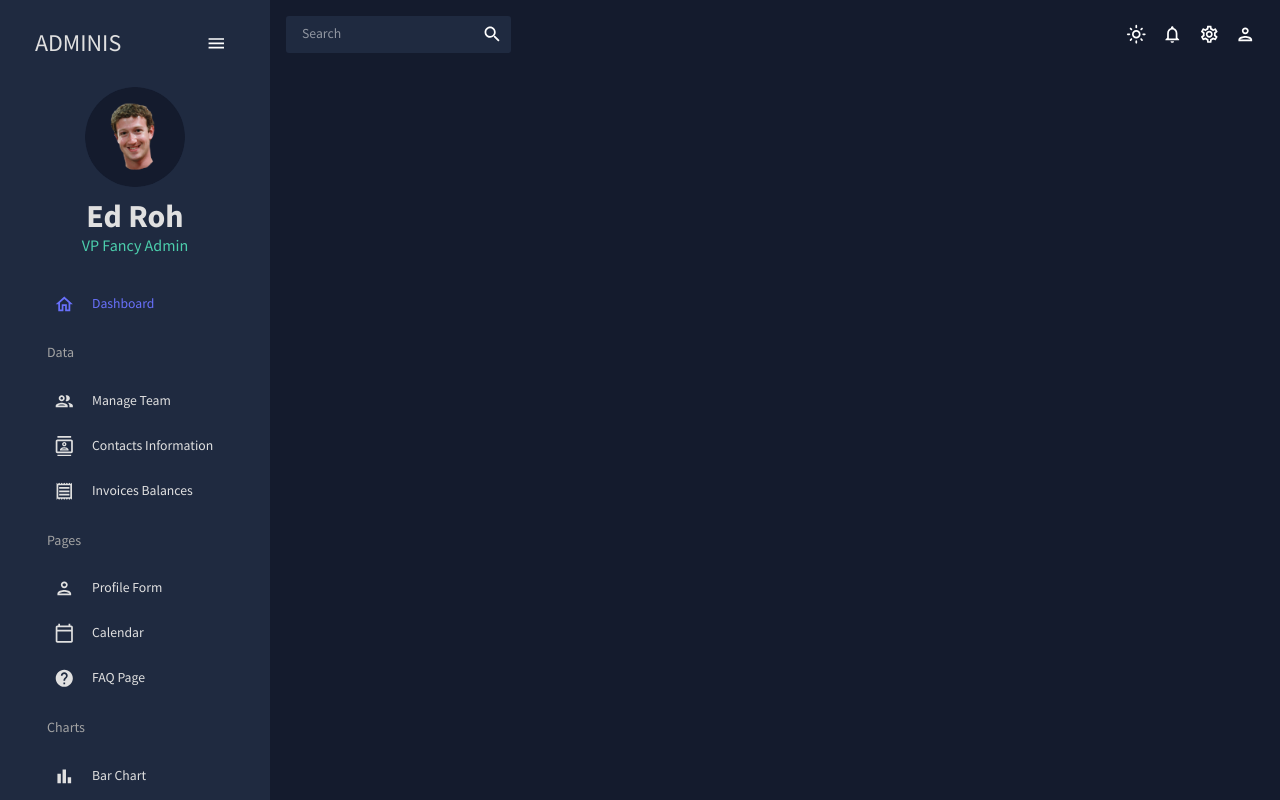
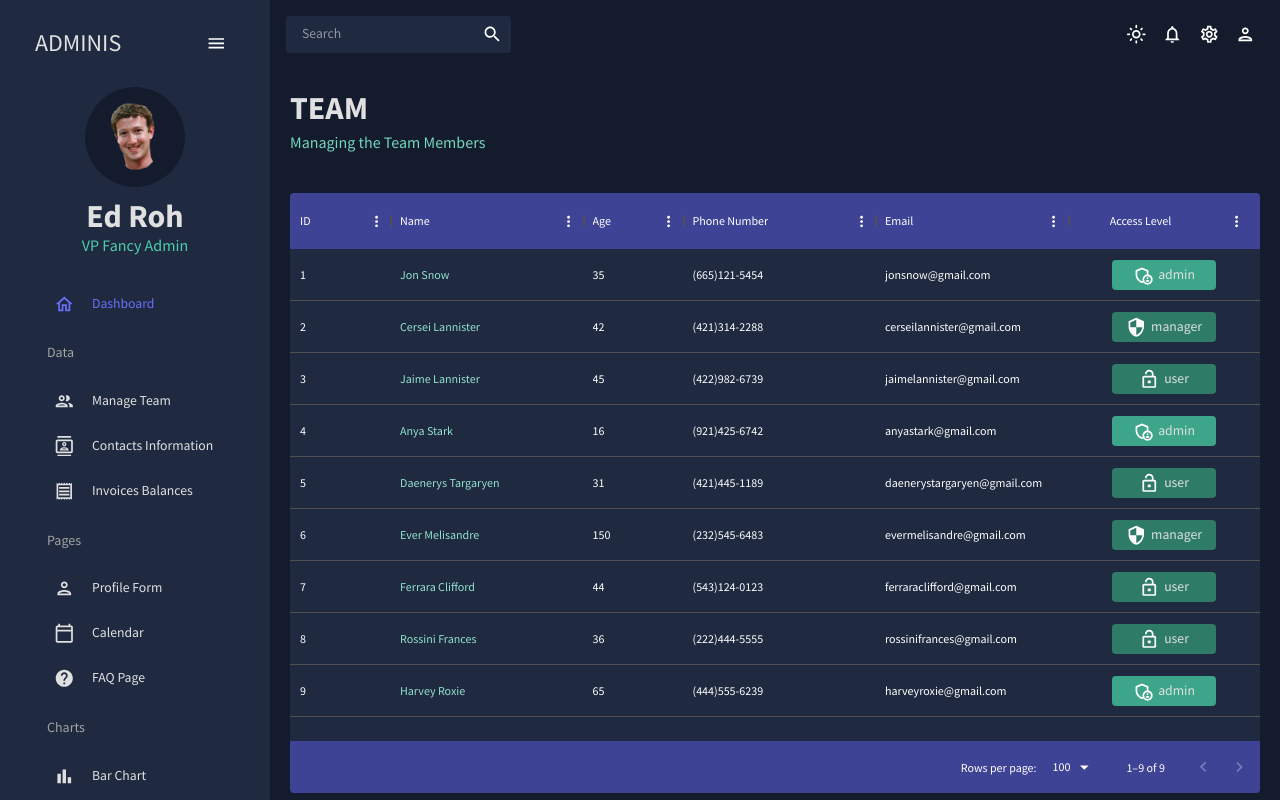
Before and after one commit to dachev1919/my-dashboard, a React (Create React App) app: page /my-dashboard/team in a window 1280 px wide. Built offline with nearby package versions, Linux system fonts and the light colour scheme.

Commit message:
added team page

```diff
--- a/src/common/data/mockData.ts
+++ b/src/common/data/mockData.ts
@@ -3,11 +3,12 @@ import {
 	IContact,
 	IGeography,
 	IInvoice,
-	// ILine,
+	ILine,
 	IPie,
 	ITeam,
 	ITransaction
 } from '../../@types/interfaces';
+import {tokens} from "../../theme";
 
 export const mockDataTeam: ITeam[] = [
 	{
@@ -439,170 +440,170 @@ export const mockPieData: IPie[] = [
 	}
 ];
 
-// export const mockLineData:ILine[] = [
-//   {
-//     id: "japan",
-//     color: tokens("dark").greenAccent[500],
-//     data: [
-//       {
-//         x: "plane",
-//         y: 101,
-//       },
-//       {
-//         x: "helicopter",
-//         y: 75,
-//       },
-//       {
-//         x: "boat",
-//         y: 36,
-//       },
-//       {
-//         x: "train",
-//         y: 216,
-//       },
-//       {
-//         x: "subway",
-//         y: 35,
-//       },
-//       {
-//         x: "bus",
-//         y: 236,
-//       },
-//       {
-//         x: "car",
-//         y: 88,
-//       },
-//       {
-//         x: "moto",
-//         y: 232,
-//       },
-//       {
-//         x: "bicycle",
-//         y: 281,
-//       },
-//       {
-//         x: "horse",
-//         y: 1,
-//       },
-//       {
-//         x: "skateboard",
-//         y: 35,
-//       },
-//       {
-//         x: "others",
-//         y: 14,
-//       },
-//     ],
-//   },
-//   {
-//     id: "france",
-//     color: tokens("dark").blueAccent[300],
-//     data: [
-//       {
-//         x: "plane",
-//         y: 212,
-//       },
-//       {
-//         x: "helicopter",
-//         y: 190,
-//       },
-//       {
-//         x: "boat",
-//         y: 270,
-//       },
-//       {
-//         x: "train",
-//         y: 9,
-//       },
-//       {
-//         x: "subway",
-//         y: 75,
-//       },
-//       {
-//         x: "bus",
-//         y: 175,
-//       },
-//       {
-//         x: "car",
-//         y: 33,
-//       },
-//       {
-//         x: "moto",
-//         y: 189,
-//       },
-//       {
-//         x: "bicycle",
-//         y: 97,
-//       },
-//       {
-//         x: "horse",
-//         y: 87,
-//       },
-//       {
-//         x: "skateboard",
-//         y: 299,
-//       },
-//       {
-//         x: "others",
-//         y: 251,
-//       },
-//     ],
-//   },
-//   {
-//     id: "us",
-//     color: tokens("dark").redAccent[200],
-//     data: [
-//       {
-//         x: "plane",
-//         y: 191,
-//       },
-//       {
-//         x: "helicopter",
-//         y: 136,
-//       },
-//       {
-//         x: "boat",
-//         y: 91,
-//       },
-//       {
-//         x: "train",
-//         y: 190,
-//       },
-//       {
-//         x: "subway",
-//         y: 211,
-//       },
-//       {
-//         x: "bus",
-//         y: 152,
-//       },
-//       {
-//         x: "car",
-//         y: 189,
-//       },
-//       {
-//         x: "moto",
-//         y: 152,
-//       },
-//       {
-//         x: "bicycle",
-//         y: 8,
-//       },
-//       {
-//         x: "horse",
-//         y: 197,
-//       },
-//       {
-//         x: "skateboard",
-//         y: 107,
-//       },
-//       {
-//         x: "others",
-//         y: 170,
-//       },
-//     ],
-//   },
-// ];
+export const mockLineData:ILine[] = [
+  {
+    id: "japan",
+    color: tokens("dark").greenAccent[500],
+    data: [
+      {
+        x: "plane",
+        y: 101,
+      },
+      {
+        x: "helicopter",
+        y: 75,
+      },
+      {
+        x: "boat",
+        y: 36,
+      },
+      {
+        x: "train",
+        y: 216,
+      },
+      {
+        x: "subway",
+        y: 35,
+      },
+      {
+        x: "bus",
+        y: 236,
+      },
+      {
+        x: "car",
+        y: 88,
+      },
+      {
+        x: "moto",
+        y: 232,
+      },
+      {
+        x: "bicycle",
+        y: 281,
+      },
+      {
+        x: "horse",
+        y: 1,
+      },
+      {
+        x: "skateboard",
+        y: 35,
+      },
+      {
+        x: "others",
+        y: 14,
+      },
+    ],
+  },
+  {
+    id: "france",
+    color: tokens("dark").blueAccent[300],
+    data: [
+      {
+        x: "plane",
+        y: 212,
+      },
+      {
+        x: "helicopter",
+        y: 190,
+      },
+      {
+        x: "boat",
+        y: 270,
+      },
+      {
+        x: "train",
+        y: 9,
+      },
+      {
+        x: "subway",
+        y: 75,
+      },
+      {
+        x: "bus",
+        y: 175,
+      },
+      {
+        x: "car",
+        y: 33,
+      },
+      {
+        x: "moto",
+        y: 189,
+      },
+      {
+        x: "bicycle",
+        y: 97,
+      },
+      {
+        x: "horse",
+        y: 87,
+      },
+      {
+        x: "skateboard",
+        y: 299,
+      },
+      {
+        x: "others",
+        y: 251,
+      },
+    ],
+  },
+  {
+    id: "us",
+    color: tokens("dark").redAccent[200],
+    data: [
+      {
+        x: "plane",
+        y: 191,
+      },
+      {
+        x: "helicopter",
+        y: 136,
+      },
+      {
+        x: "boat",
+        y: 91,
+      },
+      {
+        x: "train",
+        y: 190,
+      },
+      {
+        x: "subway",
+        y: 211,
+      },
+      {
+        x: "bus",
+        y: 152,
+      },
+      {
+        x: "car",
+        y: 189,
+      },
+      {
+        x: "moto",
+        y: 152,
+      },
+      {
+        x: "bicycle",
+        y: 8,
+      },
+      {
+        x: "horse",
+        y: 197,
+      },
+      {
+        x: "skateboard",
+        y: 107,
+      },
+      {
+        x: "others",
+        y: 170,
+      },
+    ],
+  },
+];
 
 export const mockGeographyData: IGeography[] = [
 	{
--- a/src/modules/scenes/dashboard/index.tsx
+++ b/src/modules/scenes/dashboard/index.tsx
@@ -6,7 +6,6 @@ const Dashboard: FC = () => {
 	return (
 		<Box m='20px'>
 			<Box display='flex' justifyContent='space-between' alignItems='center'>
-
 				<Header title='DASHBOARD' subtitle='Welcome to your dashboard' />
 			</Box>
 		</Box>
--- /dev/null
+++ b/src/modules/scenes/team/index.tsx
@@ -0,0 +1,107 @@
+import { FC } from 'react';
+import { Box, Typography, useTheme } from '@mui/material';
+import { tokens } from '../../../theme';
+import { mockDataTeam } from '../../../common/data/mockData';
+import AdminPanelSettingsOutlinedIcon from '@mui/icons-material/AdminPanelSettingsOutlined';
+import LockOpenOutlinedIcon from '@mui/icons-material/LockOpenOutlined';
+import SecurityOutlinedIcon from '@mui/icons-material/SecurityOutlined';
+import Header from '../../../common/components/header/Header';
+import { DataGrid, GridRenderCellParams } from '@mui/x-data-grid';
+
+const Team: FC = () => {
+	const theme = useTheme();
+	const colors = tokens(theme.palette.mode);
+
+	const columns: any = [
+		{ field: 'id', headerName: 'ID' },
+		{
+			field: 'name',
+			headerName: 'Name',
+			flex: 1,
+			cellClassName: 'name-column--cell'
+		},
+		{
+			field: 'age',
+			headerName: 'Age',
+			type: 'number',
+			headerAlign: 'left',
+			align: 'left'
+		},
+		{
+			field: 'phone',
+			headerName: 'Phone Number',
+			flex: 1
+		},
+		{
+			field: 'email',
+			headerName: 'Email',
+			flex: 1
+		},
+		{
+			field: 'access',
+			headerName: 'Access Level',
+			flex: 1,
+			headerAlign: 'center',
+			align: 'center',
+			renderCell: (params: GridRenderCellParams) => {
+				return (
+					<Box
+						width='60%'
+						m='0 auto'
+						p='5px'
+						display='flex'
+						justifyContent='center'
+						bgcolor={
+							params.row.access === 'admin'
+								? colors.greenAccent[600]
+								: colors.greenAccent[700]
+						}
+						borderRadius='4px'
+					>
+						{params.row.access === 'admin' && (
+							<AdminPanelSettingsOutlinedIcon />
+						)}
+						{params.row.access === 'manager' && <SecurityOutlinedIcon />}
+						{params.row.access === 'user' && <LockOpenOutlinedIcon />}
+						<Typography color={colors.grey[100]} sx={{ ml: '5px' }}>
+							{params.row.access}
+						</Typography>
+					</Box>
+				);
+			}
+		}
+	];
+
+	return (
+		<Box m='20px'>
+			<Header title='TEAM' subtitle='Managing the Team Members' />
+			<Box m='40px 0 0 0' height='75vh' sx={{
+				'& .MuiDataGrid-root': {
+					border: 'none'
+				},
+				'& .MuiDataGrid-cell': {
+					borderBottom: 'none'
+				},
+				'& .name-column--cell': {
+					color: colors.greenAccent[300]
+				},
+				'& .MuiDataGrid-columnHeaders': {
+					backgroundColor: colors.blueAccent[700],
+					borderBottom: 'none'
+				},
+				'& .MuiDataGrid-virtualScroller': {
+					backgroundColor: colors.primary[400]
+				},
+				'& .MuiDataGrid-footerContainer': {
+					borderTop: 'none',
+					backgroundColor: colors.blueAccent[700],
+					borderRadius: ' 0 0 4px 4px',
+				}
+			}}>
+				<DataGrid rows={mockDataTeam} columns={columns} />
+			</Box>
+		</Box>
+	);
+};
+
+export default Team;
--- a/src/routes/Routers.tsx
+++ b/src/routes/Routers.tsx
@@ -1,7 +1,7 @@
-import { FC } from 'react';
+import React, { FC } from 'react';
 import { Routes, Route, Navigate } from 'react-router-dom';
 import Dashboard from "../modules/scenes/dashboard";
-// import Team from "../modules/scenes/team";
+import Team from "../modules/scenes/team";
 // import Invoices from "../modules/scenes/invoices";
 // import Contacts from "../modules/scenes/contacts";
 // import Bar from "../modules/scenes/bar";
@@ -20,7 +20,7 @@ export const Routers: FC<RoutersProps> = () => {
       <Routes>
         <Route path='/' element={<Navigate to='/my-dashboard' />} />
         <Route path='/my-dashboard' element={<Dashboard />} />
-        {/*<Route path='/my-dashboard/team' element={<Team />} />*/}
+        <Route path='/my-dashboard/team' element={<Team />} />
         {/*<Route path='/my-dashboard/invoices' element={<Invoices />} />*/}
         {/*<Route path='/my-dashboard/contacts' element={<Contacts />} />*/}
         {/*<Route path='/my-dashboard/bar' element={<Bar />} />*/}
```
Also changed, not shown: 1 other file (tests, documents, lock files or other folders).
